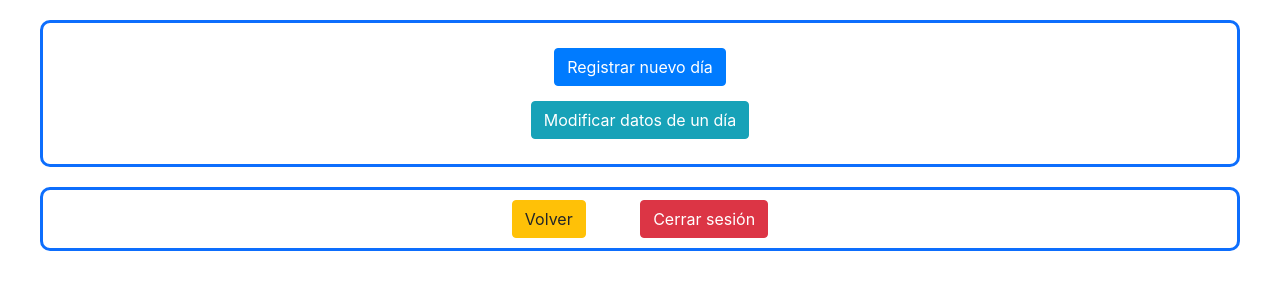
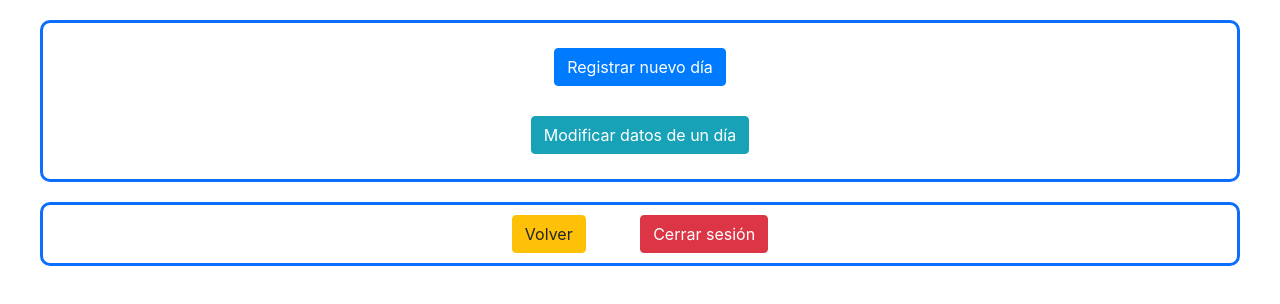
Before and after one commit to pastorfe/Git_Bipolares_La_Ribera, a plain HTML site: page estado_animo.html in a window 1280 px wide. Shown: the part 88-392 px from the top of the page. Drawn offline with Linux system fonts and the light colour scheme.

Commit message:
Update estado_animo.html

```diff
--- a/estado_animo.html
+++ b/estado_animo.html
@@ -14,8 +14,8 @@
   <h3 class="font-weight-bold">Estado de ánimo</h3>
 </header>
 <main class="arreglo_bordes">
-  <div class="margin-15px"> <a type="button" class="btn btn-primary" href="registrar_nuevo_dia.html">Registrar nuevo día</a> </div>
-  <div class="margin-15px"> <a type="button" class="btn btn-info" href="">Modificar datos de un día</a> </div>
+  <div> <a type="button" class="btn btn-primary margin-15px" href="registrar_nuevo_dia.html">Registrar nuevo día</a> </div>
+  <div> <a type="button" class="btn btn-info margin-15px" href="">Modificar datos de un día</a> </div>
 </main>
 <footer class="arreglo_bordes"><div class="alineado_centrado"> <a type="button" class="btn btn-warning" href="principal.html" >Volver</a> <a type="button" class="btn btn-danger margin_50px_izquierda" href="index.html" >Cerrar sesión</a> </div></footer>
 </body>
```
